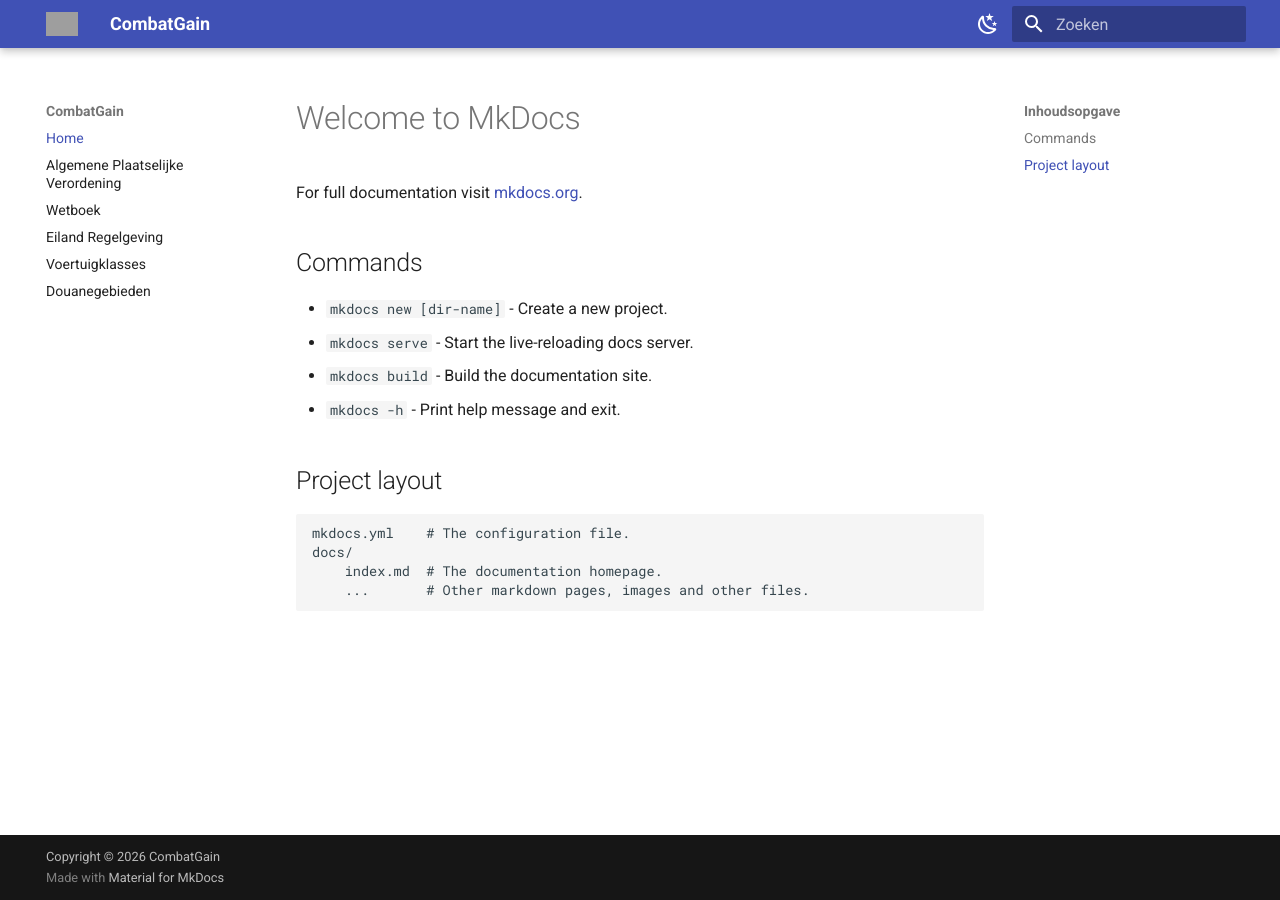
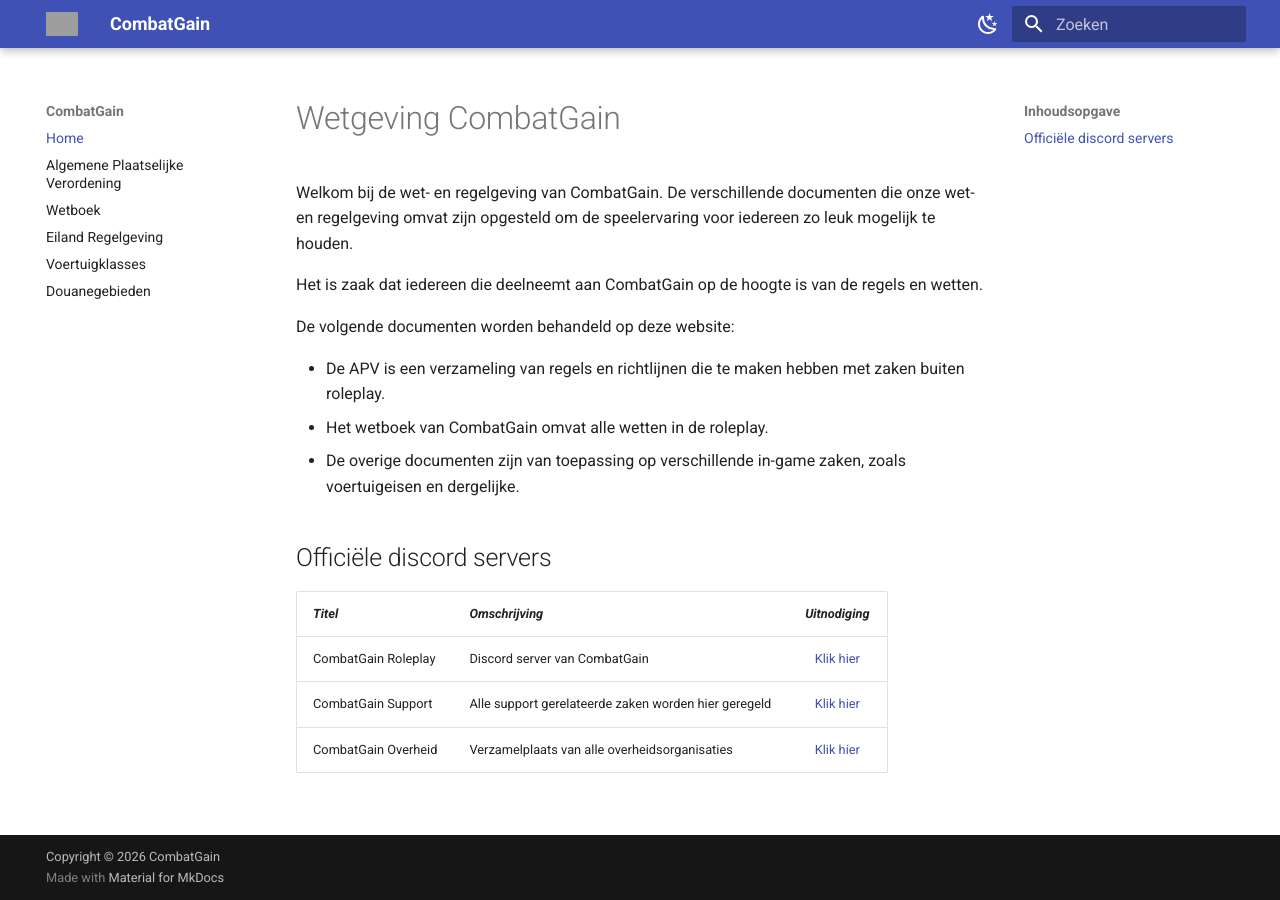
Before and after one commit to Sungerbob1/APVcg, an MkDocs documentation site: the page built from docs/index.md, in a window 1280 px wide. Built offline with MkDocs 1.6.1 and Material for MkDocs 9.7.7, drawn with Linux system fonts in a browser that asks for light colours; comment, search, counter and statistics services are not loaded; grey boxes are pictures that could not be loaded.

Commit message:
xxxxxxxxxx

```diff
--- a/docs/index.md
+++ b/docs/index.md
@@ -1,17 +1,19 @@
-# Welcome to MkDocs
+# Wetgeving CombatGain
 
-For full documentation visit [mkdocs.org](https://www.mkdocs.org).
+Welkom bij de wet- en regelgeving van CombatGain. De verschillende documenten die onze wet- en regelgeving omvat zijn opgesteld om de speelervaring voor iedereen zo leuk mogelijk te houden.
 
-## Commands
+Het is zaak dat iedereen die deelneemt aan CombatGain op de hoogte is van de regels en wetten.
 
-* `mkdocs new [dir-name]` - Create a new project.
-* `mkdocs serve` - Start the live-reloading docs server.
-* `mkdocs build` - Build the documentation site.
-* `mkdocs -h` - Print help message and exit.
+De volgende documenten worden behandeld op deze website:
 
-## Project layout
+- De APV is een verzameling van regels en richtlijnen die te maken hebben met zaken buiten roleplay.
+- Het wetboek van CombatGain omvat alle wetten in de roleplay.
+- De overige documenten zijn van toepassing op verschillende in-game zaken, zoals voertuigeisen en dergelijke.
 
-    mkdocs.yml    # The configuration file.
-    docs/
-        index.md  # The documentation homepage.
-        ...       # Other markdown pages, images and other files.
+## Officiële discord servers
+
+| *Titel* | *Omschrijving* | *Uitnodiging* |
+|---|---|:---:|
+|CombatGain Roleplay| Discord server van CombatGain | [Klik hier](https://discord.gg/7azsP8FMag) |
+|CombatGain Support| Alle support gerelateerde zaken worden hier geregeld | [Klik hier](https://discord.gg/YwEgxYpUjT) |
+|CombatGain Overheid| Verzamelplaats van alle overheidsorganisaties | [Klik hier](https://discord.gg/DwGQAv5zaT) |
```
